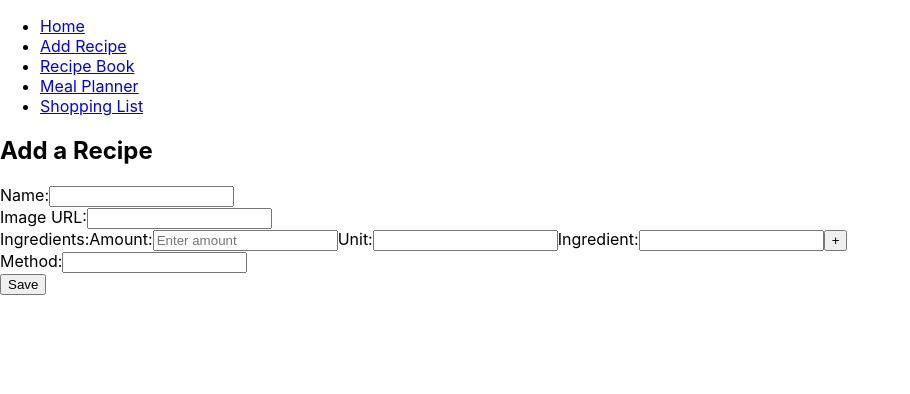
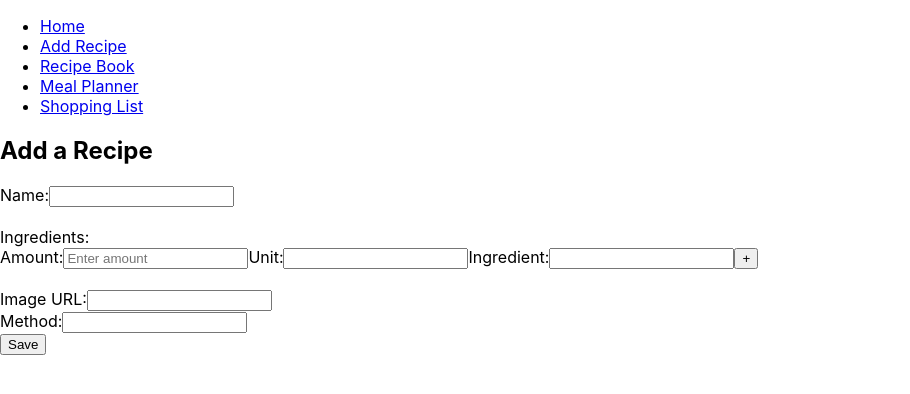
Before and after one commit to Marshall3c03/MonkeyChef, a React (Create React App) app in the folder client/: page /addrecipe in a window 1280 px wide. Shown: the top 394 px of the page, without its empty margins (0-910 px from the left). Built offline with nearby package versions, Linux system fonts and the light colour scheme.

Commit message:
small changes

```diff
--- a/client/src/containers/AddRecipe.js
+++ b/client/src/containers/AddRecipe.js
@@ -63,8 +63,6 @@ const AddRecipe = ({addRecipe})=>{
         const newRecipe = {
             "name": name,
             "ingredients": ingredients,
-            // "amount": amount,
-            // "unit": unit,
             "image" : image,
             "method": method,
         };
@@ -79,23 +77,27 @@ const AddRecipe = ({addRecipe})=>{
                 <label htmlFor="name">Name:</label>
                 <input onChange={handleNameChange} type="name" id="name" required />
             </div>
+            <br/>
+            <div className="formWrap">
+                <label htmlFor="ingredients">Ingredients:</label>
+
+                <br/>
+
+                <label htmlFor="amount">Amount:</label>
+                <input onChange={handleAmountChange} type="number" id="amount"  required placeholder="Enter amount"/>
+
+                <label htmlFor="unit">Unit:</label>
+                <input onChange={handleUnitChange} type="text" id="unit"  />
+
+                <label htmlFor="ingredient">Ingredient:</label>
+                <input onChange={handleIngredientChange} type="text" id="ingridient"/>
+
+                <button onClick={handleNewIngredientClick}>+</button>
+            </div>
+            <br/>
             <div>
                 <label htmlFor="image">Image URL:</label>
                 <input onChange={handleImageChange} type="text" id="image" />
-            </div>
-            <div className="formWrap">
-                <label htmlFor="ingredients">Ingredients:</label>
-
-                <label htmlFor="amount">Amount:</label>
-                <input onChange={handleAmountChange} type="number" id="amount" value={amount} required placeholder="Enter amount"/>
-
-                <label htmlFor="unit">Unit:</label>
-                <input onChange={handleUnitChange} type="text" id="unit" value={unit}  />
-
-                <label htmlFor="ingredient">Ingredient:</label>
-                <input onChange={handleIngredientChange} type="text" id="ingridient" value={ingredient}/>
-
-                <button onClick={handleNewIngredientClick}>+</button>
             </div>
             <div className="formWrap">
                 <label htmlFor="method">Method:</label>
```
